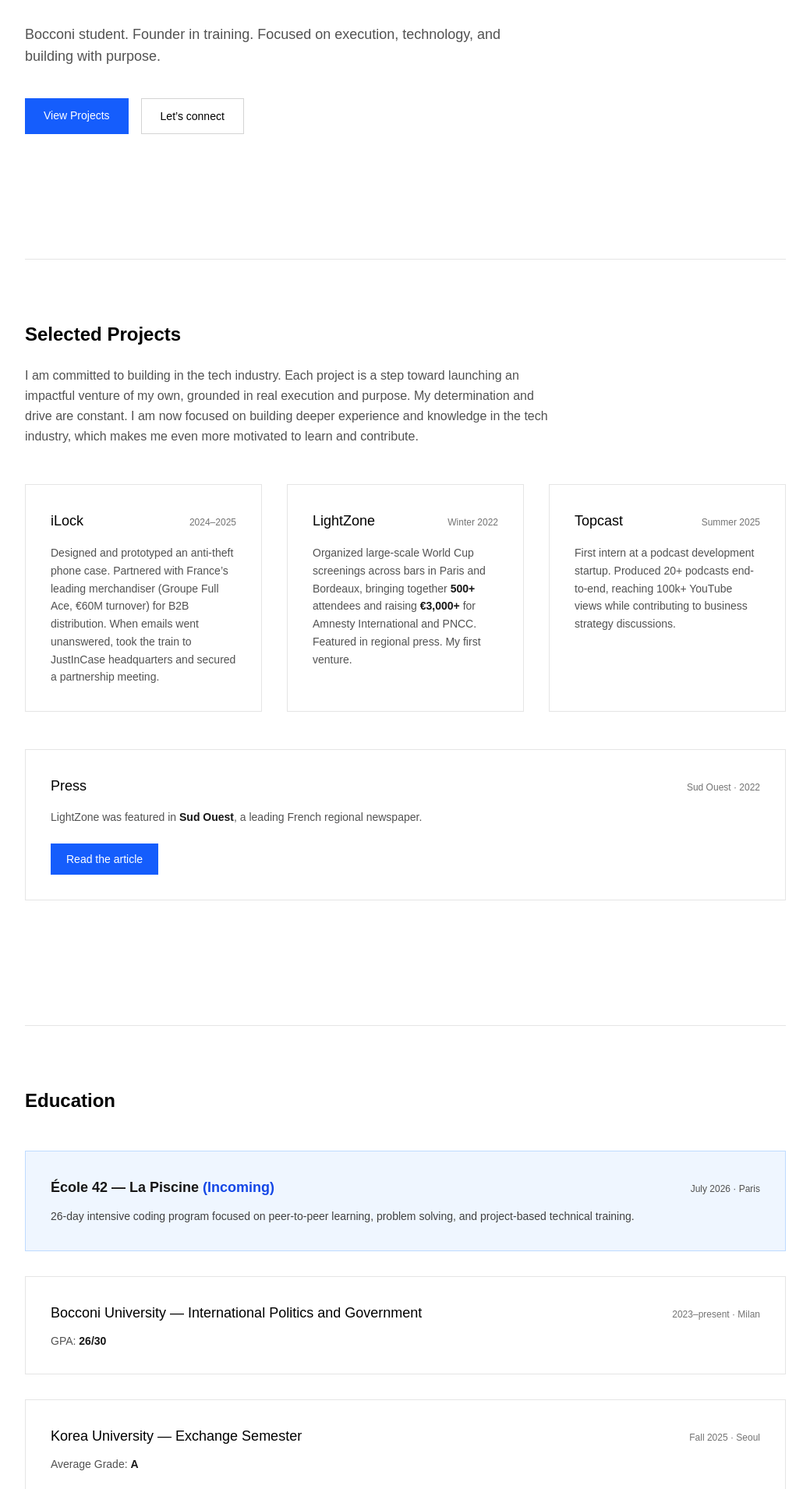
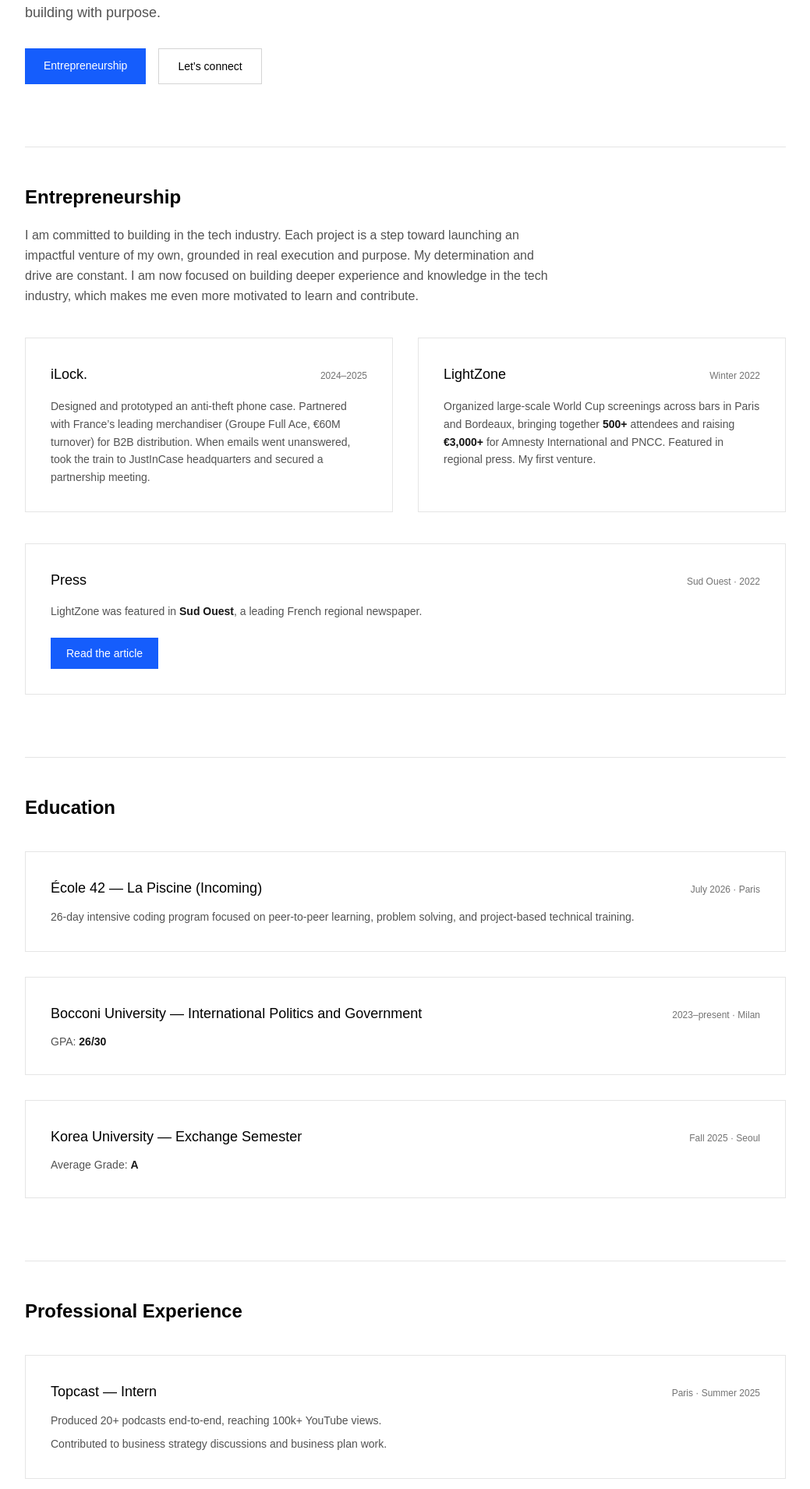
Before and after one commit to maximeromatet/maxime-site, a Next.js app: page / in a window 1280 px wide. Shown: the part 310-2220 px from the top of the page at 78% size, without its empty margins (120-1159 px from the left). Built offline with nearby package versions, Linux system fonts and the light colour scheme.

Commit message:
update homepage content

```diff
--- a/app/page.tsx
+++ b/app/page.tsx
@@ -3,25 +3,25 @@ import Link from "next/link";
 export default function Home() {
   return (
     <main id="top" className="min-h-screen bg-white text-black">
-      <div className="max-w-5xl mx-auto px-6 py-32">
+      <div className="max-w-5xl mx-auto px-6 py-20">
         {/* HERO */}
-        <section className="mb-40">
-          <h1 className="text-6xl md:text-7xl font-semibold tracking-tight leading-tight mb-8">
+        <section className="mb-20">
+          <h1 className="text-6xl md:text-7xl font-semibold tracking-tight leading-tight mb-6">
             Building toward meaningful impact in{" "}
             <span className="text-blue-600">tech</span>.
           </h1>
 
-          <p className="text-lg text-neutral-600 max-w-2xl mb-10">
+          <p className="text-lg text-neutral-600 max-w-2xl mb-8">
             Bocconi student. Founder in training. Focused on execution,
             technology, and building with purpose.
           </p>
 
           <div className="flex flex-wrap gap-4">
             <a
-              href="#projects"
+              href="#entrepreneurship"
               className="bg-blue-600 text-white px-6 py-3 text-sm font-medium hover:bg-blue-700 transition"
             >
-              View Projects
+              Entrepreneurship
             </a>
             <a
               href="#connect"
@@ -32,11 +32,14 @@ export default function Home() {
           </div>
         </section>
 
-        {/* SELECTED PROJECTS */}
-        <section id="projects" className="mb-40 border-t border-neutral-200 pt-20">
-          <h2 className="text-2xl font-semibold mb-6">Selected Projects</h2>
+        {/* ENTREPRENEURSHIP */}
+        <section
+          id="entrepreneurship"
+          className="mb-20 border-t border-neutral-200 pt-12"
+        >
+          <h2 className="text-2xl font-semibold mb-5">Entrepreneurship</h2>
 
-          <p className="text-neutral-600 max-w-2xl mb-12 leading-relaxed">
+          <p className="text-neutral-600 max-w-2xl mb-10 leading-relaxed">
             I am committed to building in the tech industry. Each project is a
             step toward launching an impactful venture of my own, grounded in
             real execution and purpose. My determination and drive are constant.
@@ -45,10 +48,10 @@ export default function Home() {
             contribute.
           </p>
 
-          <div className="grid gap-8 md:grid-cols-3">
+          <div className="grid gap-8 md:grid-cols-2">
             <div className="border border-neutral-200 p-8 hover:border-blue-600 transition">
               <div className="flex flex-wrap items-baseline justify-between gap-4 mb-4">
-                <h3 className="text-lg font-medium">iLock</h3>
+                <h3 className="text-lg font-medium">iLock.</h3>
                 <span className="text-xs text-neutral-500">2024–2025</span>
               </div>
               <p className="text-sm text-neutral-600 leading-relaxed">
@@ -75,22 +78,10 @@ export default function Home() {
                 My first venture.
               </p>
             </div>
-
-            <div className="border border-neutral-200 p-8 hover:border-blue-600 transition">
-              <div className="flex flex-wrap items-baseline justify-between gap-4 mb-4">
-                <h3 className="text-lg font-medium">Topcast</h3>
-                <span className="text-xs text-neutral-500">Summer 2025</span>
-              </div>
-              <p className="text-sm text-neutral-600 leading-relaxed">
-                First intern at a podcast development startup. Produced 20+
-                podcasts end-to-end, reaching 100k+ YouTube views while
-                contributing to business strategy discussions.
-              </p>
-            </div>
           </div>
 
           {/* PRESS */}
-          <div className="mt-12 border border-neutral-200 p-8 hover:border-blue-600 transition">
+          <div className="mt-10 border border-neutral-200 p-8 hover:border-blue-600 transition">
             <div className="flex flex-wrap items-baseline justify-between gap-6 mb-4">
               <h3 className="text-lg font-medium">Press</h3>
               <span className="text-xs text-neutral-500">Sud Ouest · 2022</span>
@@ -114,21 +105,20 @@ export default function Home() {
         </section>
 
         {/* EDUCATION */}
-        <section className="mb-40 border-t border-neutral-200 pt-20">
-          <h2 className="text-2xl font-semibold mb-12">Education</h2>
+        <section className="mb-20 border-t border-neutral-200 pt-12">
+          <h2 className="text-2xl font-semibold mb-10">Education</h2>
 
           <div className="space-y-8">
-            <div className="border border-blue-200 bg-blue-50 p-8">
+            <div className="border border-neutral-200 p-8 hover:border-blue-600 transition">
               <div className="flex flex-wrap items-baseline justify-between gap-6 mb-3">
-                <h3 className="text-lg font-semibold text-neutral-900">
-                  École 42 — La Piscine{" "}
-                  <span className="text-blue-700">(Incoming)</span>
+                <h3 className="text-lg font-medium">
+                  École 42 — La Piscine (Incoming)
                 </h3>
-                <span className="text-xs text-neutral-600">
+                <span className="text-xs text-neutral-500">
                   July 2026 · Paris
                 </span>
               </div>
-              <p className="text-sm text-neutral-700 leading-relaxed max-w-3xl">
+              <p className="text-sm text-neutral-600 leading-relaxed max-w-3xl">
                 26-day intensive coding program focused on peer-to-peer learning,
                 problem solving, and project-based technical training.
               </p>
@@ -156,17 +146,36 @@ export default function Home() {
                 <span className="text-xs text-neutral-500">Fall 2025 · Seoul</span>
               </div>
               <p className="text-sm text-neutral-600">
-                Average Grade: <span className="font-semibold text-neutral-900">A</span>
+                Average Grade:{" "}
+                <span className="font-semibold text-neutral-900">A</span>
               </p>
             </div>
           </div>
         </section>
 
-        {/* EXPERIENCE */}
-        <section className="mb-40 border-t border-neutral-200 pt-20">
-          <h2 className="text-2xl font-semibold mb-12">Experience</h2>
+        {/* PROFESSIONAL EXPERIENCE */}
+        <section
+          className="mb-20 border-t border-neutral-200 pt-12"
+          id="experience"
+        >
+          <h2 className="text-2xl font-semibold mb-10">Professional Experience</h2>
 
           <div className="space-y-8">
+            <div className="border border-neutral-200 p-8 hover:border-blue-600 transition">
+              <div className="flex flex-wrap items-baseline justify-between gap-6 mb-3">
+                <h3 className="text-lg font-medium">Topcast — Intern</h3>
+                <span className="text-xs text-neutral-500">Paris · Summer 2025</span>
+              </div>
+              <ul className="text-sm text-neutral-600 space-y-2 leading-relaxed">
+                <li>
+                  Produced 20+ podcasts end-to-end, reaching 100k+ YouTube views.
+                </li>
+                <li>
+                  Contributed to business strategy discussions and business plan work.
+                </li>
+              </ul>
+            </div>
+
             <div className="border border-neutral-200 p-8 hover:border-blue-600 transition">
               <div className="flex flex-wrap items-baseline justify-between gap-6 mb-3">
                 <h3 className="text-lg font-medium">
@@ -176,7 +185,8 @@ export default function Home() {
               </div>
               <ul className="text-sm text-neutral-600 space-y-2 leading-relaxed">
                 <li>
-                  Promoted beverage brand through in-store demonstrations and tastings at Franprix and Monoprix.
+                  Promoted beverage brand through in-store demonstrations and
+                  tastings at Franprix and Monoprix.
                 </li>
                 <li>Averaged 50 new Instagram followers and 30 cans sold per hour.</li>
               </ul>
@@ -189,10 +199,12 @@ export default function Home() {
               </div>
               <ul className="text-sm text-neutral-600 space-y-2 leading-relaxed">
                 <li>
-                  Participated in trade fair operations for organic textile accessories brand.
+                  Participated in trade fair operations for an organic textile
+                  accessories brand.
                 </li>
                 <li>
-                  Contributed to website rebuild, driving hundreds of new daily visitors post-launch.
+                  Contributed to website rebuild, driving hundreds of new daily
+                  visitors post-launch.
                 </li>
               </ul>
             </div>
@@ -206,7 +218,8 @@ export default function Home() {
               </div>
               <ul className="text-sm text-neutral-600 space-y-2 leading-relaxed">
                 <li>
-                  Supported kitchen operations (prep, plating, service coordination) in a fast-paced Italian restaurant.
+                  Supported kitchen operations (prep, plating, service
+                  coordination) in a fast-paced Italian restaurant.
                 </li>
                 <li>Managed 8 tables per service, exceeding manager’s target of 5.</li>
               </ul>
@@ -214,9 +227,11 @@ export default function Home() {
           </div>
         </section>
 
-        {/* ACTIVITIES */}
-        <section className="mb-40 border-t border-neutral-200 pt-20">
-          <h2 className="text-2xl font-semibold mb-12">Activities</h2>
+        {/* EXTRACURRICULAR ACTIVITIES */}
+        <section className="mb-20 border-t border-neutral-200 pt-12">
+          <h2 className="text-2xl font-semibold mb-10">
+            Extracurricular Activities
+          </h2>
 
           <div className="space-y-8 text-sm text-neutral-700">
             <div className="border border-neutral-200 p-8 hover:border-blue-600 transition">
@@ -243,8 +258,8 @@ export default function Home() {
         </section>
 
         {/* SKILLS */}
-        <section className="border-t border-neutral-200 pt-20">
-          <h2 className="text-2xl font-semibold mb-12">Skills</h2>
+        <section className="border-t border-neutral-200 pt-12">
+          <h2 className="text-2xl font-semibold mb-10">Skills</h2>
 
           <div className="border border-neutral-200 p-8 text-sm text-neutral-700 space-y-6 hover:border-blue-600 transition">
             <div>
@@ -269,19 +284,16 @@ export default function Home() {
             </div>
           </div>
 
-          {/* BEAUTIFUL BOTTOM / CONNECT */}
-          <section id="connect" className="mt-28 border-t border-neutral-200 pt-16 pb-20">
-            <div className="relative overflow-hidden border border-blue-200 bg-blue-50 p-10">
-              <div className="absolute -top-24 -right-24 h-64 w-64 rounded-full bg-blue-200/40" />
-              <div className="absolute -bottom-24 -left-24 h-64 w-64 rounded-full bg-blue-200/30" />
-
-              <div className="relative">
+          {/* CONNECT */}
+          <section id="connect" className="mt-16 pt-10 pb-16">
+            <div className="border border-blue-200 bg-blue-50 p-10">
               <h3 className="text-2xl md:text-3xl font-semibold tracking-tight mb-4">
                 Let’s talk
               </h3>
 
               <p className="text-neutral-700 leading-relaxed max-w-2xl">
-                  If my profile resonates, I would be glad to connect and discuss how I can contribute.
+                If my profile resonates, I would be glad to connect and discuss
+                how I can contribute.
               </p>
 
               <div className="mt-8 flex flex-wrap gap-4 text-sm">
@@ -313,11 +325,6 @@ export default function Home() {
                 maximeromatet@gmail.com · +33 7 69 18 70 16 (WhatsApp)
               </div>
             </div>
-            </div>
-
-            <div className="mt-8 text-xs text-neutral-500">
-              © {new Date().getFullYear()} Maxime Romatet
-            </div>
           </section>
         </section>
       </div>
```
Lines whose indentation alone changed are shown as unchanged.
